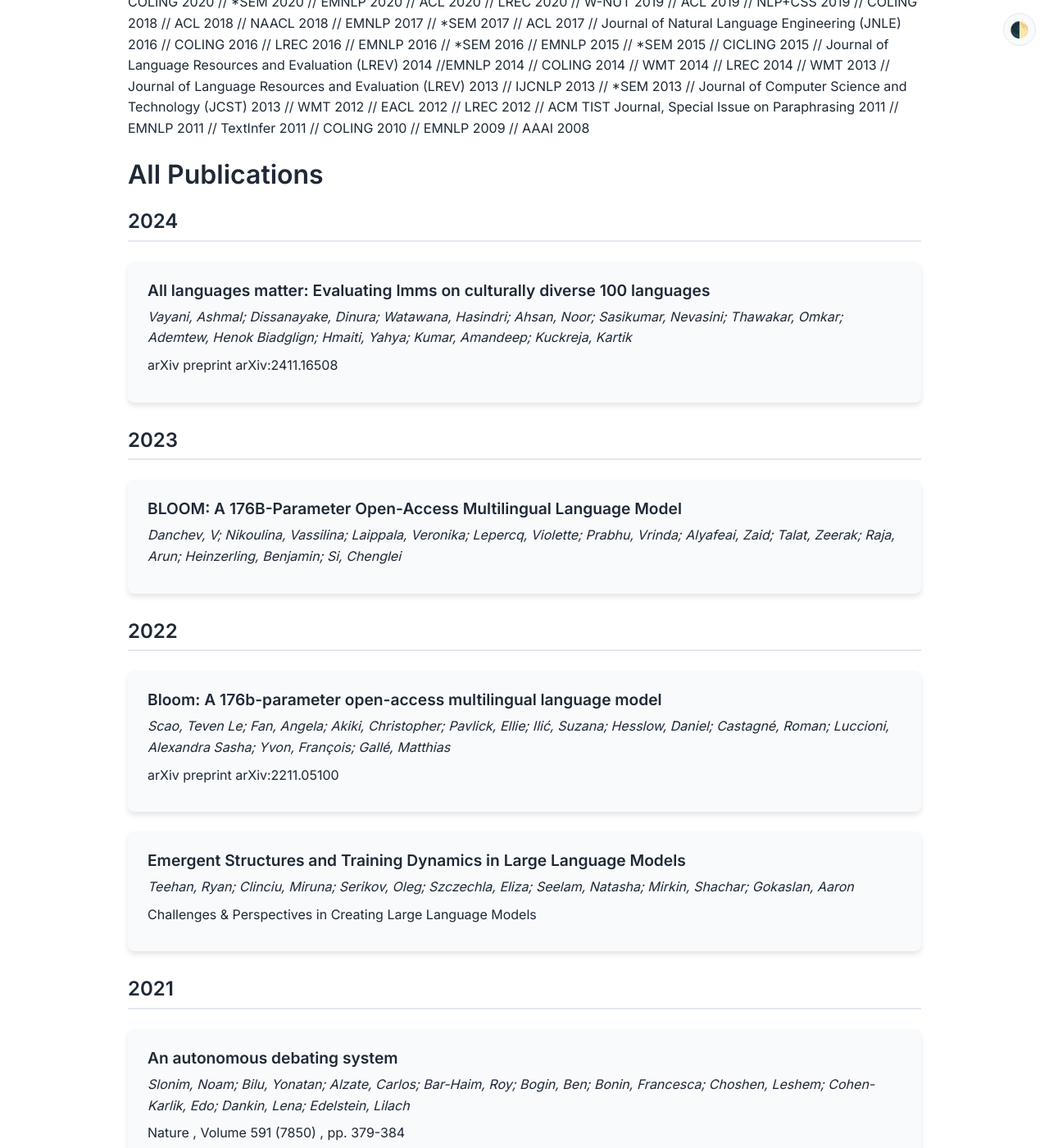
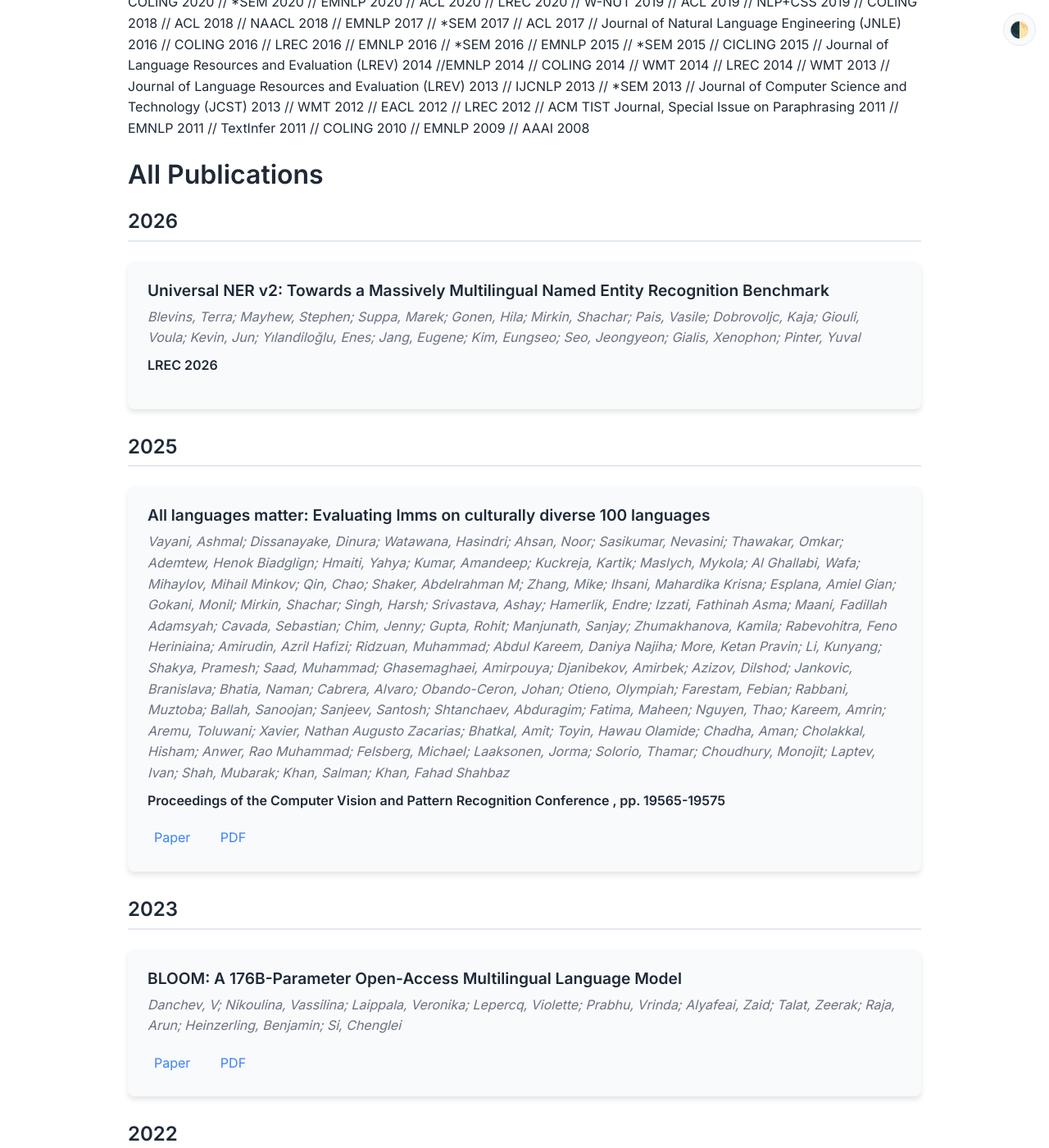
Before and after one commit to shacharmirkin/shacharmirkin.github.io, a Jekyll site: the page built from research.md, in a window 1280 px wide and 1400 px high, scrolled down 1564 px. Shown: the whole window at 82% size. Built offline with Jekyll 4.4.1, drawn with Linux system fonts in a browser that asks for light colours; some of the changed text lies outside the part shown.

Commit message:
partial update of publications

```diff
--- a/_data/citations.yml
+++ b/_data/citations.yml
@@ -7,41 +7,55 @@
   title: "Source-language entailment modeling for translating unknown terms"
   publication: "Proceedings of the Joint Conference of the 47th Annual Meeting of the ACL and the 4th International Joint Conference on Natural Language Processing of the AFNLP"
   pages: "791-799"
+  url: "https://aclanthology.org/P09-1089/"
+  pdf: "https://aclanthology.org/P09-1089.pdf"
   year: 2009
 
 - authors: "Mirkin, Shachar; Dagan, Ido; Geffet, Maayan"
   title: "Integrating pattern-based and distributional similarity methods for lexical entailment acquisition"
   publication: "Proceedings of the COLING/ACL 2006 Main Conference Poster Sessions"
   pages: "579-586"
+  url: "https://aclanthology.org/P06-2075/"
+  pdf: "https://aclanthology.org/P06-2075.pdf"
   year: 2006
 
 - authors: "Mirkin, Shachar; Dagan, Ido; Shnarch, Eyal"
   title: "Evaluating the inferential utility of lexical-semantic resources"
   publication: "Proceedings of the 12th Conference of the European Chapter of the ACL (EACL 2009)"
   pages: "558-566"
+  url: "https://aclanthology.org/E09-1064/"
+  pdf: "https://aclanthology.org/E09-1064.pdf"
   year: 2009
 
 - authors: "Mirkin, Shachar; Dagan, Ido; Padó, Sebastian"
   title: "Assessing the role of discourse references in entailment inference"
   publication: "Proceedings of the 48th Annual Meeting of the Association for Computational Linguistics"
   pages: "1209-1219"
+  url: "https://aclanthology.org/P10-1123/"
+  pdf: "https://aclanthology.org/P10-1123.pdf"
   year: 2010
 
 - authors: "Abad, Azad; Bentivogli, Luisa; Dagan, Ido; Giampiccolo, Danilo; Mirkin, Shachar; Pianta, Emanuele; Stern, Asher"
   title: "A Resource for Investigating the Impact of Anaphora and Coreference on Inference"
   publication: "LREC"
+  url: "https://aclanthology.org/L10-1338/"
+  pdf: "http://www.lrec-conf.org/proceedings/lrec2010/pdf/488_Paper.pdf"
   year: 2010
 
 - authors: "Mirkin, Shachar; Berant, Jonathan; Dagan, Ido; Shnarch, Eyal"
   title: "Recognising entailment within discourse"
   publication: "Proceedings of the 23rd International Conference on Computational Linguistics"
   pages: "770-778"
+  url: "https://aclanthology.org/C10-1087/"
+  pdf: "https://aclanthology.org/C10-1087.pdf"
   year: 2010
   publisher: "Association for Computational Linguistics"
 
 - authors: "Aziz, Wilker; Dymetman, Marc; Specia, Lucia; Mirkin, Shachar"
   title: "Learning an expert from human annotations in statistical machine translation: The case of out-of-vocabulary words"
   publication: "Proceedings of the 14th Annual Conference of the European Association for Machine Translation"
+  url: "https://aclanthology.org/2010.eamt-1.31/"
+  pdf: "https://aclanthology.org/2010.eamt-1.31.pdf"
   year: 2010
 
 - authors: "Stern, Asher; Shnarch, Eyal; Mirkin, Shachar; Kotlerman, Lili; Zeichner, Naomi; Dagan, Ido; Lotan, Amnon; Berant, Jonathan"
@@ -53,6 +67,8 @@
   title: "Classification-based contextual preferences"
   publication: "Proceedings of the TextInfer 2011 Workshop on Textual Entailment"
   pages: "20-29"
+  url: "https://aclanthology.org/W11-2403/"
+  pdf: "https://aclanthology.org/W11-2403.pdf"
   year: 2011
 
 - authors: "Stern, Asher; Mirkin, Shachar; Shnarch, Eyal; Kotlerman, Lili; Dagan, Ido; Lotan, Amnon; Berant, Jonathan"
@@ -70,11 +86,15 @@
   title: "An SMT-driven authoring tool"
   publication: "Proceedings of COLING 2012: Demonstration Papers"
   pages: "459-466"
+  url: "https://aclanthology.org/C12-3058/"
+  pdf: "https://aclanthology.org/C12-3058.pdf"
   year: 2012
 
 - authors: "Mirkin, Shachar; Venkatapathy, Sriram; Dymetman, Marc; Calapodescu, Ioan"
   title: "SORT: An Interactive Source-Rewriting Tool for Improved Translation"
   publication: "ACL Demos"
+  url: "https://aclanthology.org/P13-4015/"
+  pdf: "https://aclanthology.org/P13-4015.pdf"
   year: 2013
 
 - authors: "Darling, William; Archambeau, Cédric; Mirkin, Shachar; Bouchard, Guillaume"
@@ -88,17 +108,23 @@
   title: "Assessing quick update methods of statistical translation models"
   publication: "Proceedings of the International Workshop of Spoken Language Translation (IWSLT)"
   pages: "264-271"
+  url: "https://aclanthology.org/2013.iwslt-papers.10/"
+  pdf: "https://aclanthology.org/2013.iwslt-papers.10.pdf"
   year: 2013
 
 - authors: "Mirkin, Shachar; Venkatapathy, Sriram; Dymetman, Marc"
   title: "Confidence-driven Rewriting for Improved Translation"
   publication: "MT Summit"
+  url: "https://aclanthology.org/2013.mtsummit-posters.8/"
+  pdf: "https://aclanthology.org/2013.mtsummit-posters.8.pdf"
   year: 2013
 
 - authors: "Gupta, Anand; Kaur, Manpreet; Mirkin, Shachar; Singh, Adarsh; Goyal, Aseem"
   title: "Text summarization through entailment-based minimum vertex cover"
   publication: "Proceedings of the Third Joint Conference on Lexical and Computational Semantics (* SEM 2014)"
   pages: "75-80"
+  url: "https://aclanthology.org/S14-1010/"
+  pdf: "https://aclanthology.org/S14-1010.pdf"
   year: 2014
 
 - authors: "Mirkin, Shachar; Bar-Haim, Roy; Dagan, Ido; Shnarch, Eyal; Stern, Asher; Szpektor, Idan; Berant, Jonathan"
@@ -109,12 +135,16 @@
 - authors: "Mirkin, Shachar; Besacier, Laurent"
   title: "Data Selection for Compact Adapted SMT Models"
   publication: "Proceedings of AMTA"
+  url: "https://aclanthology.org/2014.amta-researchers.23/"
+  pdf: "https://aclanthology.org/2014.amta-researchers.23.pdf"
   year: 2014
 
 - authors: "Wuebker, Joern; Ney, Hermann; Martínez-Villaronga, Adrià; Giménez Pastor, Adrián; Juan Císcar, Alfonso; Servan, Christophe; Dymetman, Marc; Mirkin, Shachar"
   title: "Comparison of data selection techniques for the translation of video lectures"
   year: 2014
   publisher: "Association for Machine Translation in the Americas"
+  url: "https://aclanthology.org/2014.amta-researchers.15/"
+  pdf: "https://aclanthology.org/2014.amta-researchers.15.pdf"
 
 - authors: "Venkatapathy, Sriram; Mirkin, Shachar"
   title: "Machine translation-driven authoring system and method"
@@ -124,6 +154,8 @@
 - authors: "Mirkin, Shachar"
   title: "Incrementally Updating the SMT Reordering Model"
   publication: "Proceedings of The 28th Pacific Asia Conference on Language, Information and Computing (PACLIC), Phuket, Thailand"
+  url: "https://aclanthology.org/Y14-1033/"
+  pdf: "https://aclanthology.org/Y14-1033.pdf"
   year: 2014
 
 - authors: "Mirkin, Shachar; Venkatapathy, Sriram; Dymetman, Marc"
@@ -151,11 +183,15 @@
   title: "Personalized machine translation: Predicting translational preferences"
   publication: "Proceedings of the 2015 conference on empirical methods in natural language processing"
   pages: "2019-2025"
+  url: "https://aclanthology.org/D15-1238/"
+  pdf: "https://aclanthology.org/D15-1238.pdf"
   year: 2015
 
 - authors: "Mirkin, Shachar; Nowson, Scott; Brun, Caroline; Perez, Julien"
   title: "Motivating Personality-aware Machine Translation"
   publication: "The 2015 Conference on Empirical Methods on Natural Language Processing (EMNLP)"
+  url: "https://aclanthology.org/D15-1130/"
+  pdf: "https://aclanthology.org/D15-1130.pdf"
   year: 2015
 
 - authors: "Mirkin, Shachar"
@@ -171,6 +207,8 @@
 - authors: "Rabinovich, Ella; Mirkin, Shachar; Patel, Raj Nath; Specia, Lucia; Wintner, Shuly"
   title: "Personalized Machine Translation: Preserving Original Author Traits"
   publication: "EACL 2017"
+  url: "https://aclanthology.org/E17-1101/"
+  pdf: "https://aclanthology.org/E17-1101.pdf"
   year: 2017
 
 - authors: "Sriram Venkatapathy, Shachar Mirkin, Marc Dymetman"
@@ -190,8 +228,10 @@
 
 - authors: "Mirkin, Shachar; Jacovi, Michal; Lavee, Tamar; Kuo, Hong-Kwang; Thomas, Samuel; Sager, Leslie; Kotlerman, Lili; Venezian, Elad; Slonim, Noam"
   title: "A recorded debating dataset"
-  publication: "arXiv preprint arXiv:1709.06438"
-  year: 2017
+  publication: "Proceedings of the Eleventh International Conference on Language Resources and Evaluation (LREC 2018)"
+  url: "https://aclanthology.org/L18-1037/"
+  pdf: "https://aclanthology.org/L18-1037.pdf"
+  year: 2018
 
 - authors: "Mass, Yosi; Kotlerman, Lili; Mirkin, Shachar; Venezian, Elad; Witzling, Gera; Slonim, Noam"
   title: "What did you mention? a large scale mention detection benchmark for spoken and written text"
@@ -202,16 +242,21 @@
   title: "Listening comprehension over argumentative content"
   publication: "Proceedings of the 2018 Conference on Empirical Methods in Natural Language Processing"
   pages: "719-724"
+  url: "https://aclanthology.org/D18-1078/"
+  pdf: "https://aclanthology.org/D18-1078.pdf"
   year: 2018
 
 - authors: "Lavee, Tamar; Orbach, Matan; Kotlerman, Lili; Kantor, Yoav; Gretz, Shai; Dankin, Lena; Mirkin, Shachar; Jacovi, Michal; Bilu, Yonatan; Aharonov, Ranit"
   title: "Towards effective rebuttal: Listening comprehension using corpus-wide claim mining"
-  publication: "arXiv preprint arXiv:1907.11889"
+  publication: "Proceedings of the 6th Workshop on Argument Mining"
+  pages: "58-66"
   year: 2019
 
 - authors: "Orbach, Matan; Bilu, Yonatan; Gera, Ariel; Kantor, Yoav; Dankin, Lena; Lavee, Tamar; Kotlerman, Lili; Mirkin, Shachar; Jacovi, Michal; Aharonov, Ranit"
   title: "A Dataset of General-Purpose Rebuttal"
-  publication: "arXiv preprint arXiv:1909.00393"
+  publication: "Proceedings of the 2019 Conference on Empirical Methods in Natural Language Processing and the 9th International Joint Conference on Natural Language Processing (EMNLP-IJCNLP)"
+  url: "https://aclanthology.org/D19-1561/"
+  pdf: "https://aclanthology.org/D19-1561.pdf"
   year: 2019
 
 - authors: "Slonim, Noam; Bilu, Yonatan; Alzate, Carlos; Bar-Haim, Roy; Bogin, Ben; Bonin, Francesca; Choshen, Leshem; Cohen-Karlik, Edo; Dankin, Lena; Edelstein, Lilach"
@@ -220,24 +265,39 @@
   volume: "591"
   number: "7850"
   pages: "379-384"
+  url: "https://www.nature.com/articles/s41586-021-03215-w"
   year: 2021
   publisher: "Nature Publishing Group UK London"
 
 - authors: "Teehan, Ryan; Clinciu, Miruna; Serikov, Oleg; Szczechla, Eliza; Seelam, Natasha; Mirkin, Shachar; Gokaslan, Aaron"
   title: "Emergent Structures and Training Dynamics in Large Language Models"
   publication: "Challenges & Perspectives in Creating Large Language Models"
+  url: "https://aclanthology.org/2022.bigscience-1.11/"
+  pdf: "https://aclanthology.org/2022.bigscience-1.11.pdf"
   year: 2022
 
 - authors: "Scao, Teven Le; Fan, Angela; Akiki, Christopher; Pavlick, Ellie; Ilić, Suzana; Hesslow, Daniel; Castagné, Roman; Luccioni, Alexandra Sasha; Yvon, François; Gallé, Matthias"
   title: "Bloom: A 176b-parameter open-access multilingual language model"
   publication: "arXiv preprint arXiv:2211.05100"
+  url: "https://arxiv.org/abs/2211.05100"
+  pdf: "https://arxiv.org/pdf/2211.05100.pdf"
   year: 2022
 
-- authors: "Vayani, Ashmal; Dissanayake, Dinura; Watawana, Hasindri; Ahsan, Noor; Sasikumar, Nevasini; Thawakar, Omkar; Ademtew, Henok Biadglign; Hmaiti, Yahya; Kumar, Amandeep; Kuckreja, Kartik"
+- authors: "Vayani, Ashmal; Dissanayake, Dinura; Watawana, Hasindri; Ahsan, Noor; Sasikumar, Nevasini; Thawakar, Omkar; Ademtew, Henok Biadglign; Hmaiti, Yahya; Kumar, Amandeep; Kuckreja, Kartik; Maslych, Mykola; Al Ghallabi, Wafa; Mihaylov, Mihail Minkov; Qin, Chao; Shaker, Abdelrahman M; Zhang, Mike; Ihsani, Mahardika Krisna; Esplana, Amiel Gian; Gokani, Monil; Mirkin, Shachar; Singh, Harsh; Srivastava, Ashay; Hamerlik, Endre; Izzati, Fathinah Asma; Maani, Fadillah Adamsyah; Cavada, Sebastian; Chim, Jenny; Gupta, Rohit; Manjunath, Sanjay; Zhumakhanova, Kamila; Rabevohitra, Feno Heriniaina; Amirudin, Azril Hafizi; Ridzuan, Muhammad; Abdul Kareem, Daniya Najiha; More, Ketan Pravin; Li, Kunyang; Shakya, Pramesh; Saad, Muhammad; Ghasemaghaei, Amirpouya; Djanibekov, Amirbek; Azizov, Dilshod; Jankovic, Branislava; Bhatia, Naman; Cabrera, Alvaro; Obando-Ceron, Johan; Otieno, Olympiah; Farestam, Febian; Rabbani, Muztoba; Ballah, Sanoojan; Sanjeev, Santosh; Shtanchaev, Abduragim; Fatima, Maheen; Nguyen, Thao; Kareem, Amrin; Aremu, Toluwani; Xavier, Nathan Augusto Zacarias; Bhatkal, Amit; Toyin, Hawau Olamide; Chadha, Aman; Cholakkal, Hisham; Anwer, Rao Muhammad; Felsberg, Michael; Laaksonen, Jorma; Solorio, Thamar; Choudhury, Monojit; Laptev, Ivan; Shah, Mubarak; Khan, Salman; Khan, Fahad Shahbaz"
   title: "All languages matter: Evaluating lmms on culturally diverse 100 languages"
-  publication: "arXiv preprint arXiv:2411.16508"
-  year: 2024
+  publication: "Proceedings of the Computer Vision and Pattern Recognition Conference"
+  pages: "19565-19575"
+  url: "https://openaccess.thecvf.com/content/CVPR2025/html/Vayani_All_Languages_Matter_Evaluating_LMMs_on_Culturally_Diverse_100_Languages_CVPR_2025_paper.html"
+  pdf: "https://openaccess.thecvf.com/content/CVPR2025/papers/Vayani_All_Languages_Matter_Evaluating_LMMs_on_Culturally_Diverse_100_Languages_CVPR_2025_paper.pdf"
+  year: 2025
 
 - authors: "Danchev, V; Nikoulina, Vassilina; Laippala, Veronika; Lepercq, Violette; Prabhu, Vrinda; Alyafeai, Zaid; Talat, Zeerak; Raja, Arun; Heinzerling, Benjamin; Si, Chenglei"
   title: "BLOOM: A 176B-Parameter Open-Access Multilingual Language Model"
+  url: "https://qmro.qmul.ac.uk/xmlui/handle/123456789/103950"
+  pdf: "https://qmro.qmul.ac.uk/xmlui/bitstream/handle/123456789/103950/Danchev%20BLOOM:%20A%20176B-Parameter%20Open-Access%20Multilingual%20Language%20Model%202024%20Accepted.pdf?sequence=2"
   year: 2023
+
+- authors: "Blevins, Terra; Mayhew, Stephen; Suppa, Marek; Gonen, Hila; Mirkin, Shachar; Pais, Vasile; Dobrovoljc, Kaja; Giouli, Voula; Kevin, Jun; Yılandiloğlu, Enes; Jang, Eugene; Kim, Eungseo; Seo, Jeongyeon; Gialis, Xenophon; Pinter, Yuval"
+  title: "Universal NER v2: Towards a Massively Multilingual Named Entity Recognition Benchmark"
+  publication: "LREC 2026"
+  year: 2026
--- a/assets/css/main.scss
+++ b/assets/css/main.scss
@@ -469,14 +469,25 @@
 }
 
 .authors {
-    color: var(--text-color);
+    color: var(--text-light);
     font-style: italic;
     margin: 0.5rem 0;
 }
 
 .venue {
     color: var(--text-color);
+    font-weight: 600;
     margin: 0.5rem 0;
+}
+
+.publication h4 a.paper-title {
+    color: var(--text-color);
+    text-decoration: none;
+}
+
+.publication h4 a.paper-title:hover {
+    color: var(--link-hover);
+    text-decoration: underline;
 }
 
 .links {
--- a/research.md
+++ b/research.md
@@ -81,7 +81,13 @@
                 {% endif %}
 
                 <div class="publication">
-                    <h4>{{ pub.title }}</h4>
+                    <h4>
+                        {% if pub.url %}
+                            <a class="paper-title" href="{{ pub.url }}" target="_blank" rel="noopener">{{ pub.title }}</a>
+                        {% else %}
+                            {{ pub.title }}
+                        {% endif %}
+                    </h4>
                     <p class="authors">{{ pub.authors }}</p>
                     {% if pub.publication %}
                         <p class="venue">
@@ -97,19 +103,20 @@
                             {% endif %}
                         </p>
                     {% endif %}
-                    {% if pub.doi or pub.pdf or pub.code %}
-                        <div class="links">
-                            {% if pub.doi %}
-                                <a href="{{ pub.doi }}" target="_blank">DOI</a>
-                            {% endif %}
-                            {% if pub.pdf %}
-                                <a href="{{ pub.pdf }}" target="_blank">PDF</a>
-                            {% endif %}
-                            {% if pub.code %}
-                                <a href="{{ pub.code }}" target="_blank">Code</a>
-                            {% endif %}
-                        </div>
-                    {% endif %}
+                    <div class="links">
+                        {% if pub.url %}
+                            <a href="{{ pub.url }}" target="_blank" rel="noopener">Paper</a>
+                        {% endif %}
+                        {% if pub.doi %}
+                            <a href="{{ pub.doi }}" target="_blank" rel="noopener">DOI</a>
+                        {% endif %}
+                        {% if pub.pdf %}
+                            <a href="{{ pub.pdf }}" target="_blank" rel="noopener">PDF</a>
+                        {% endif %}
+                        {% if pub.code %}
+                            <a href="{{ pub.code }}" target="_blank" rel="noopener">Code</a>
+                        {% endif %}
+                    </div>
                 </div>
             {% endfor %}
 
```
